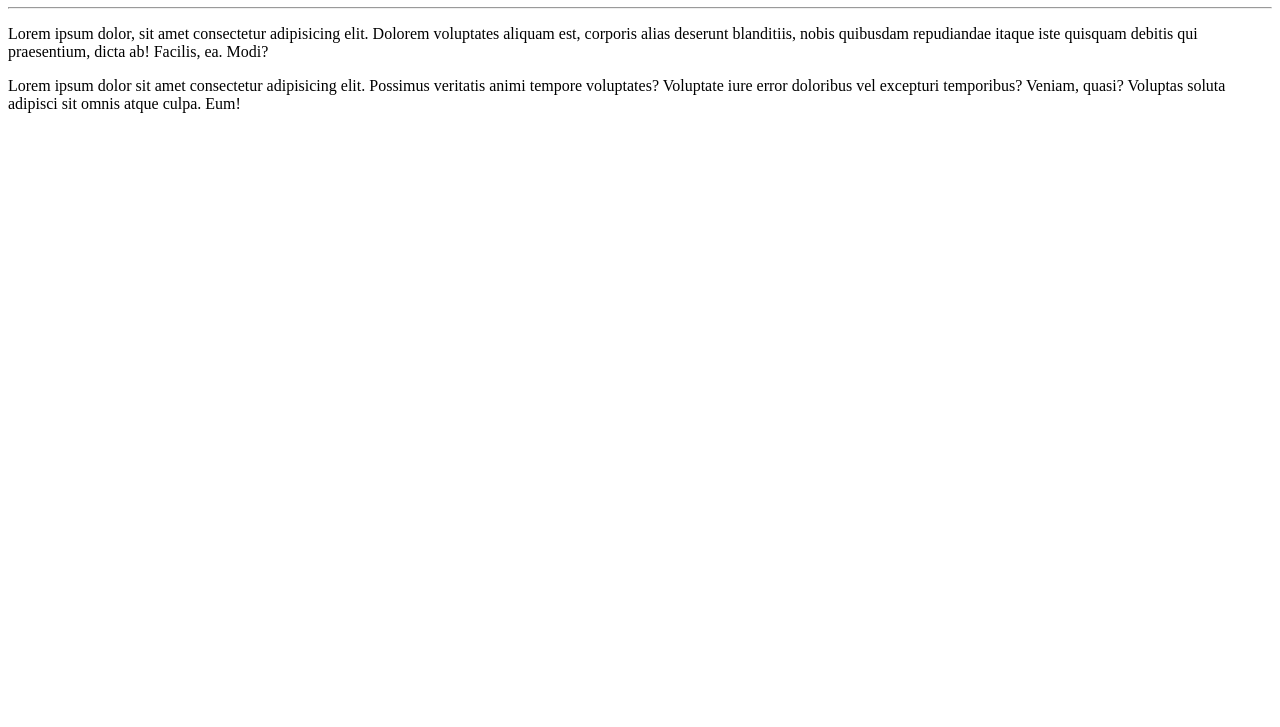
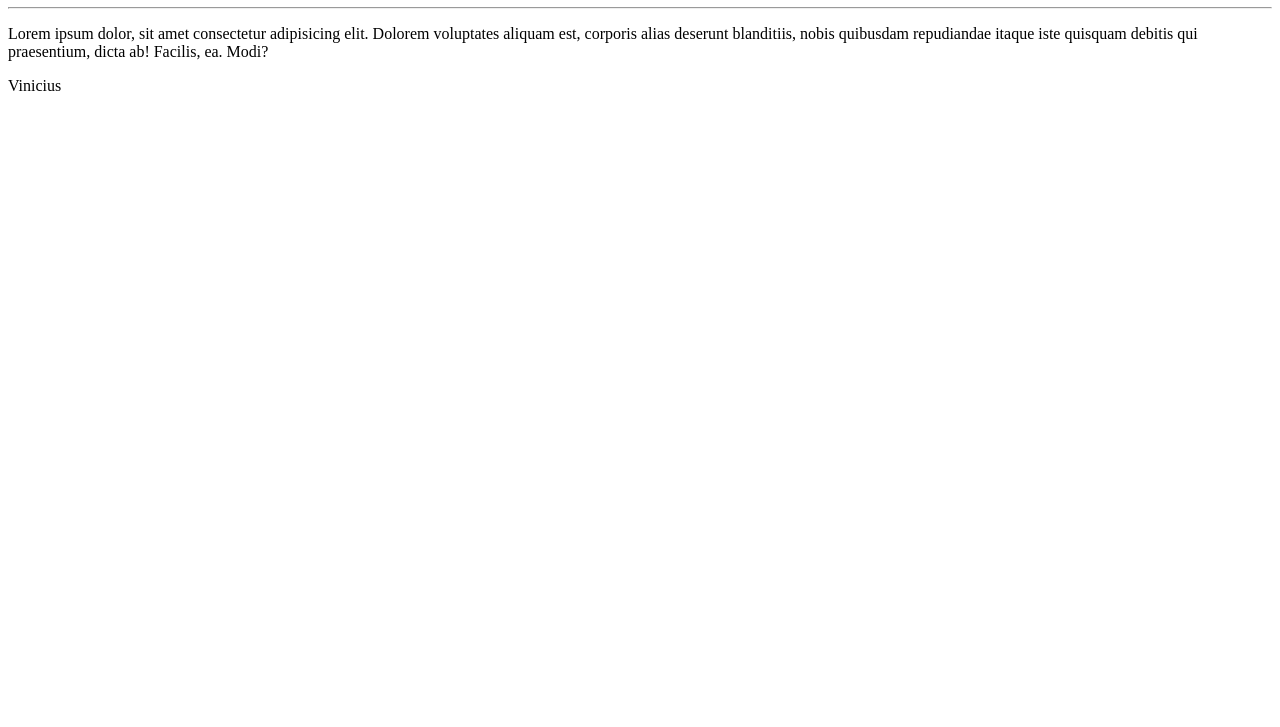
Before and after one commit to ViniciusSouzaMartins/CursoEmVideoGitHub, a plain HTML site: page CursoEmVideoGitHub/index.html in a window 1280 px wide. Shown: the part 73-800 px from the top of the page. Drawn offline with Linux system fonts and the light colour scheme.

Commit message:
Update index.html

```diff
--- a/CursoEmVideoGitHub/index.html
+++ b/CursoEmVideoGitHub/index.html
@@ -10,6 +10,6 @@
     <h1>Olá, Mundo!</h1>
     <hr>
     <p>Lorem ipsum dolor, sit amet consectetur adipisicing elit. Dolorem voluptates aliquam est, corporis alias deserunt blanditiis, nobis quibusdam repudiandae itaque iste quisquam debitis qui praesentium, dicta ab! Facilis, ea. Modi?</p>
-    <p>Lorem ipsum dolor sit amet consectetur adipisicing elit. Possimus veritatis animi tempore voluptates? Voluptate iure error doloribus vel excepturi temporibus? Veniam, quasi? Voluptas soluta adipisci sit omnis atque culpa. Eum!</p>
+    <p>Vinicius</p>
 </body>
 </html>
```
